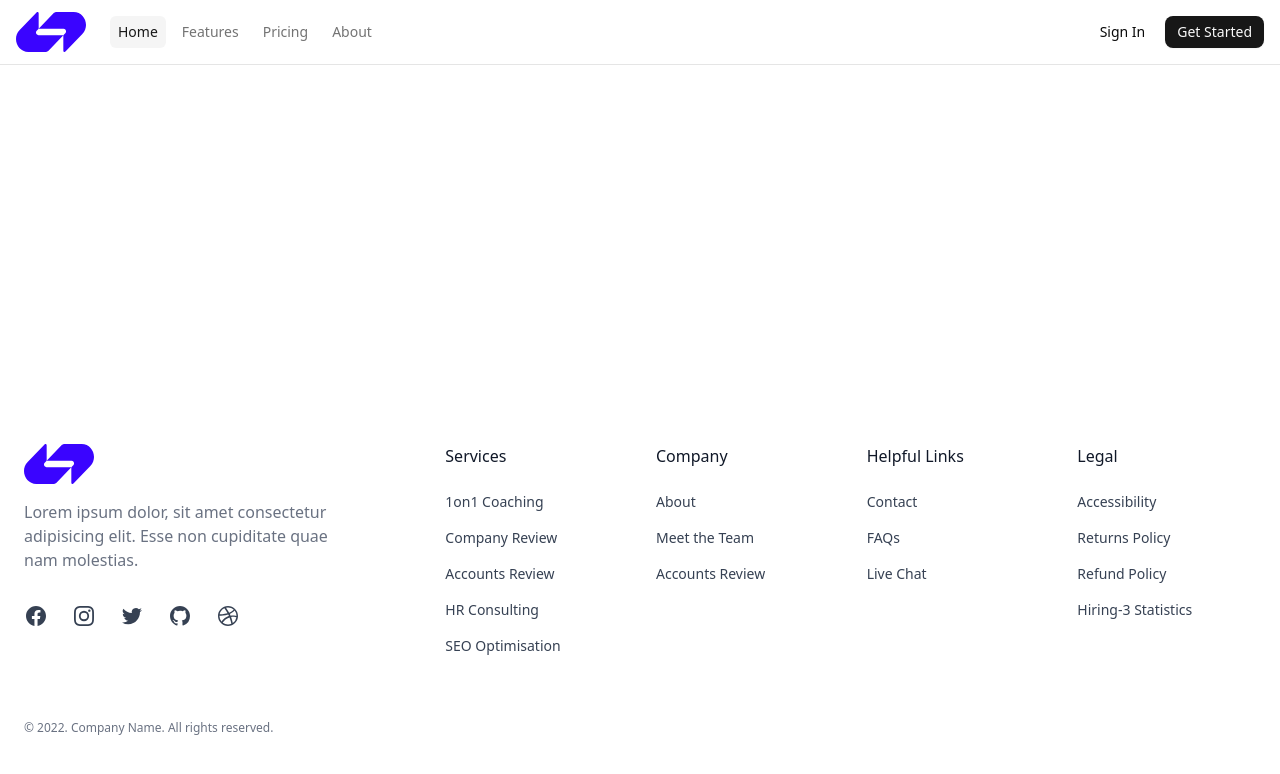
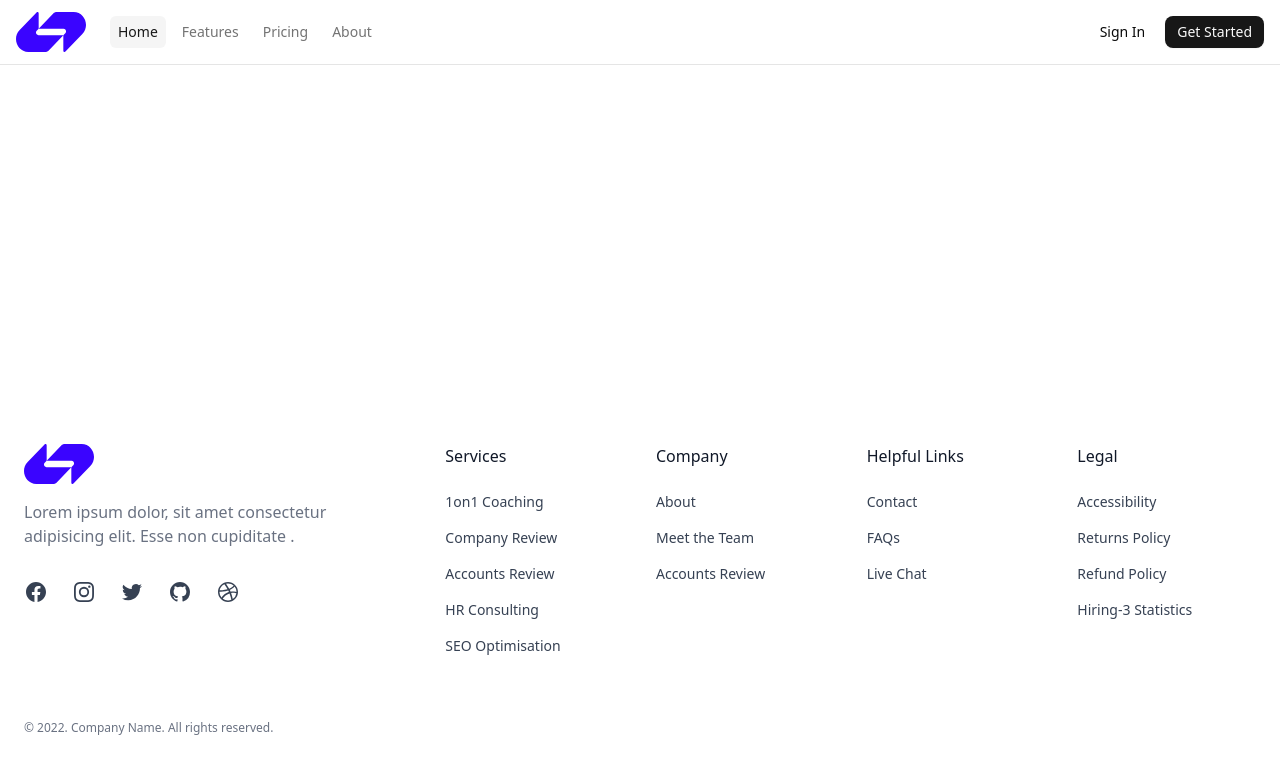
Before and after one commit to Nazmul5691/tour-management-frontend, a React (Vite) app: page / in a window 1280 px wide. Shown: the top 774 px of the page. Built offline with nearby package versions, Linux system fonts and the light colour scheme.

Commit message:
update footer

```diff
--- a/src/components/layout/Footer.tsx
+++ b/src/components/layout/Footer.tsx
@@ -12,8 +12,7 @@ export default function Footer() {
                         </div>
 
                         <p className="mt-4 max-w-xs text-gray-500 dark:text-gray-400">
-                            Lorem ipsum dolor, sit amet consectetur adipisicing elit. Esse non cupiditate quae nam
-                            molestias.
+                            Lorem ipsum dolor, sit amet consectetur adipisicing elit. Esse non cupiditate .
                         </p>
 
                         <ul className="mt-8 flex gap-6">
```
